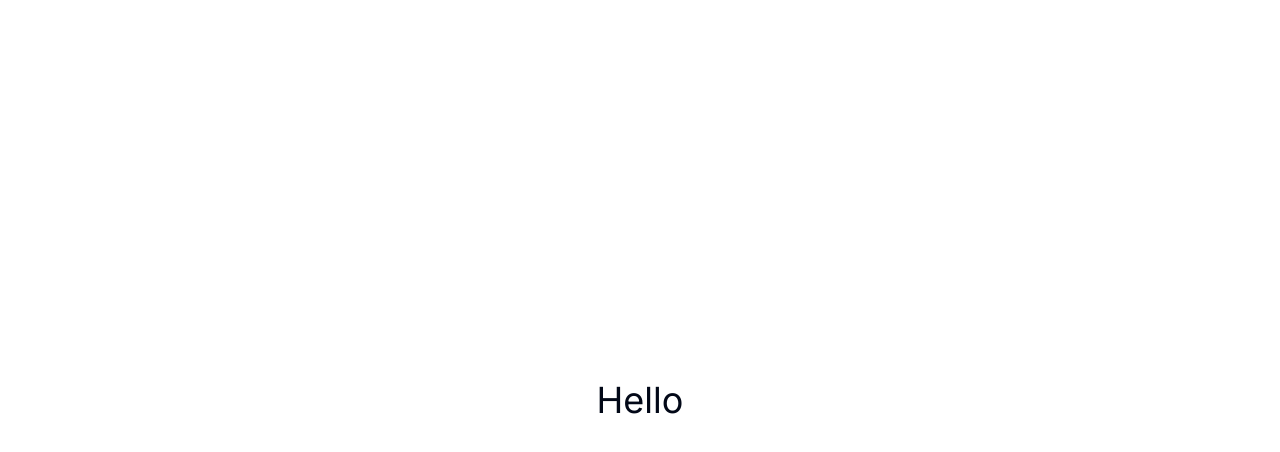
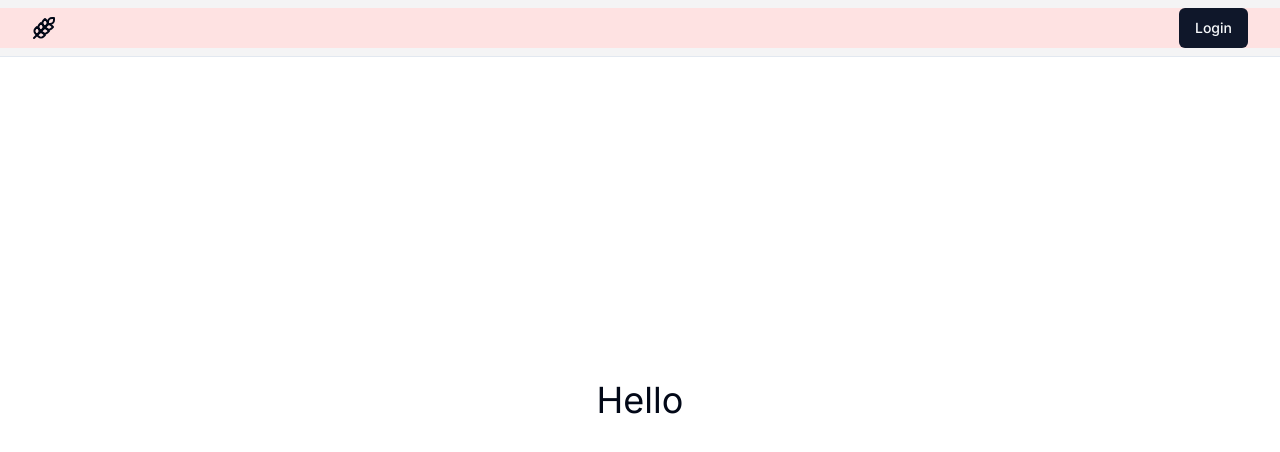
Before and after one commit to takahiromitsui/grocery-guide-frontend, a Next.js app: page / in a window 1280 px wide. Shown: the top 452 px of the page. Built offline with nearby package versions, Linux system fonts and the light colour scheme.

Commit message:
feat: create navbar

```diff
--- a/src/app/page.tsx
+++ b/src/app/page.tsx
@@ -1,3 +1,10 @@
+import Navbar from '@/components/Navbar';
+
 export default function Home() {
-	return <main className='text-4xl'>Hello</main>;
+	return (
+		<>
+			<Navbar />
+			<h1 className='text-4xl'>Hello</h1>
+		</>
+	);
 }
--- /dev/null
+++ b/src/components/Navbar.tsx
@@ -0,0 +1,22 @@
+import Link from 'next/link';
+import { buttonVariants } from '@/components/ui/button';
+import { Wheat } from 'lucide-react';
+
+export default function Navbar() {
+	return (
+		<nav className='bg-zinc-100 py-2 border-b border-s-zinc-200 fixed w-full z-10 top-0'>
+			<div
+				className='container bg-red-100
+      flex items-center justify-between
+      '
+			>
+				<Link href='/'>
+					<Wheat />
+				</Link>
+				<Link className={buttonVariants()} href='/login'>
+					Login
+				</Link>
+			</div>
+		</nav>
+	);
+}
```
